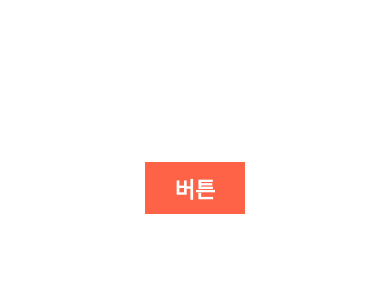
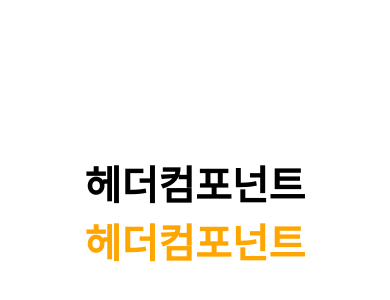
Before and after one commit to tweakershin/react-native-tutorials, a React Native app: screen / in a window 390 px wide. Shown: the part 210-510 px from the top of the page. Built offline with nearby package versions, Linux system fonts and the light colour scheme.

Commit message:
Header Compoennt

```diff
--- a/App.js
+++ b/App.js
@@ -14,6 +14,9 @@ import ButtonGroup from "./src/components/ButtonGroup";
 import FlatListBasics from "./src/components/FlatListBasics";
 import SectionListBasics from "./src/components/SectionListBasics";
 import MyButton from "./src/components/MyButton";
+
+import Header from "./src/components/Header";
+
 export default function App() {
   // 함수형 컴포넌트
   // JSX 문법
@@ -33,8 +36,11 @@ export default function App() {
       {/* <ButtonGroup />*/}
       {/*<FlatListBasics /> */}
       {/*<SectionListBasics /> */}
+      <Header>헤더컴포넌트</Header>
 
-      <MyButton title="버튼" />
+      {/*<Header title="헤더컴포넌트" color="blue" />*/}
+      <Header title="헤더컴포넌트" style={styles.header} />
+      {/*<MyButton title="버튼" />*/}
     </View>
   );
 }
@@ -46,5 +52,8 @@ const styles = StyleSheet.create({
     backgroundColor: "#fff",
     alignItems: "center",
     justifyContent: "center"
+  },
+  header: {
+    color: "orange"
   }
 });
--- /dev/null
+++ b/src/components/Header.js
@@ -0,0 +1,17 @@
+import React, { Component } from "react";
+import { Text } from "react-native";
+
+export default class Header extends Component {
+  render() {
+    return (
+      <Text
+        style={[
+          { fontSize: 40, fontWeight: "bold", color: this.props.color },
+          this.props.style
+        ]}
+      >
+        {this.props.children || this.props.title}
+      </Text>
+    );
+  }
+}
```
